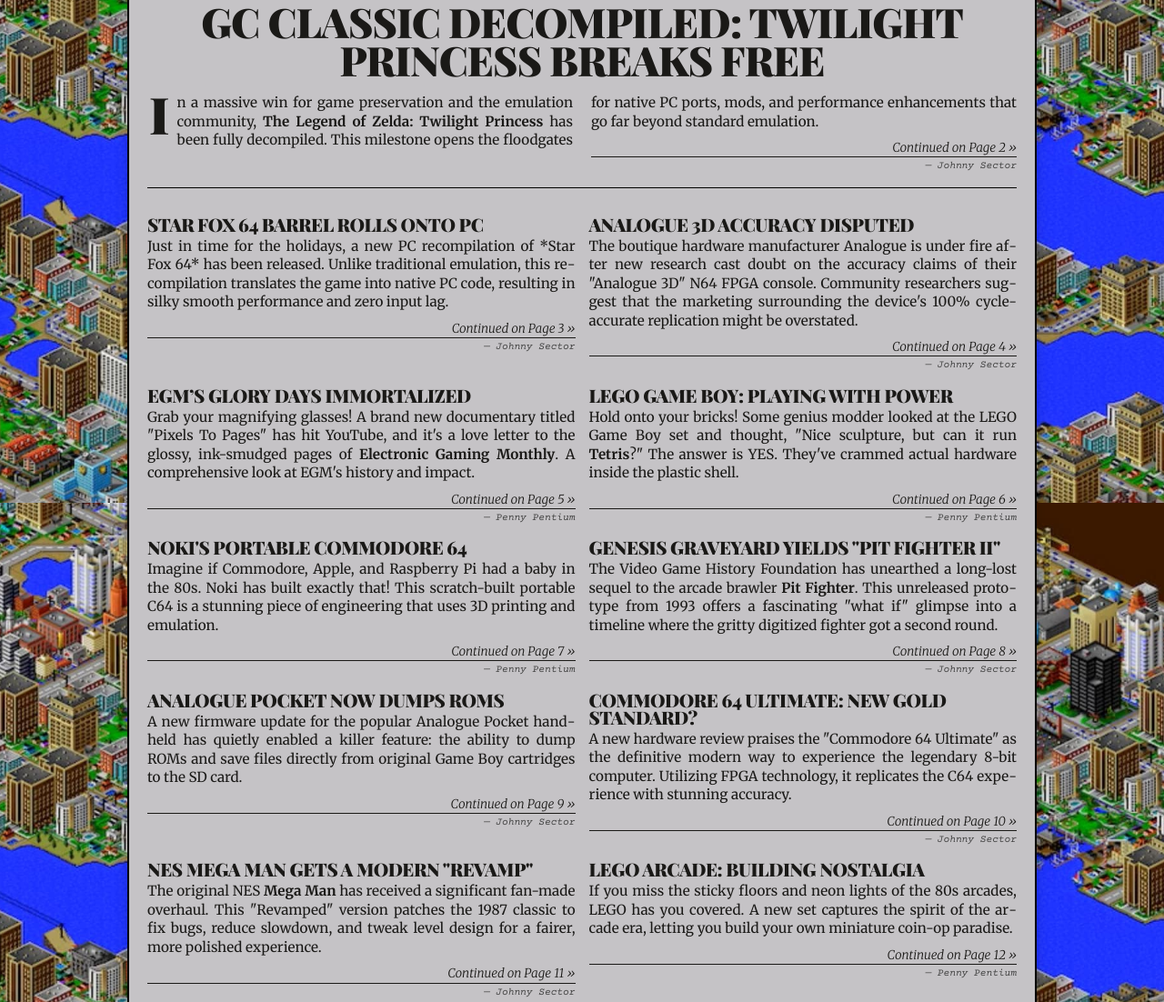
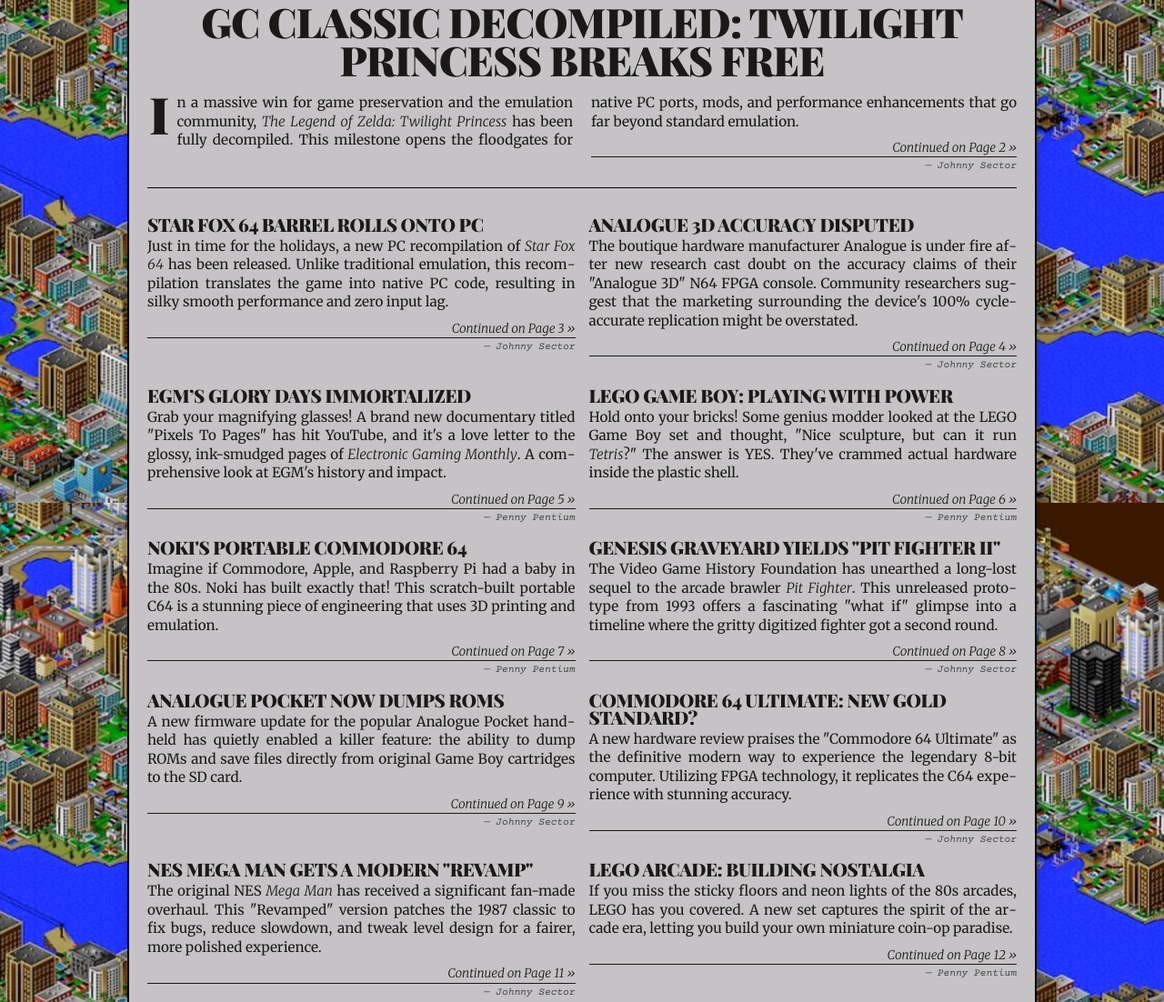
Before and after one commit to imraf/real-mode, a plain HTML site: page docs/index.html in a window 1280 px wide. Shown: the part 247-1349 px from the top of the page at 91% size. Drawn offline with nearby package versions, Linux system fonts and the light colour scheme; a web font is replaced by a local one.

Commit message:
Fix minor issues in html

```diff
--- a/docs/index.html
+++ b/docs/index.html
@@ -44,14 +44,14 @@
                 <!-- Johnny Sector Scoops -->
                 <article class="scoop-item">
                     <h3>GC Classic Decompiled: Twilight Princess Breaks Free</h3>
-                    <p>In a massive win for game preservation and the emulation community, <b>The Legend of Zelda: Twilight Princess</b> has been fully decompiled. This milestone opens the floodgates for native PC ports, mods, and performance enhancements that go far beyond standard emulation.</p>
+                    <p>In a massive win for game preservation and the emulation community, <i>The Legend of Zelda: Twilight Princess</i> has been fully decompiled. This milestone opens the floodgates for native PC ports, mods, and performance enhancements that go far beyond standard emulation.</p>
                     <a href="https://www.timeextension.com/news/2025/12/zelda-twilight-princess-has-been-decompiled" class="source-link">Continued on Page 2 &raquo;</a>
                     <span class="reporter">— Johnny Sector</span>
                 </article>
 
                 <article class="scoop-item">
                     <h3>Star Fox 64 Barrel Rolls onto PC</h3>
-                    <p>Just in time for the holidays, a new PC recompilation of *Star Fox 64* has been released. Unlike traditional emulation, this recompilation translates the game into native PC code, resulting in silky smooth performance and zero input lag.</p>
+                    <p>Just in time for the holidays, a new PC recompilation of <i>Star Fox 64</i> has been released. Unlike traditional emulation, this recompilation translates the game into native PC code, resulting in silky smooth performance and zero input lag.</p>
                     <a href="https://www.timeextension.com/news/2025/12/star-fox-64-gets-another-pc-recompilation-just-in-time-for-christmas" class="source-link">Continued on Page 3 &raquo;</a>
                     <span class="reporter">— Johnny Sector</span>
                 </article>
@@ -66,14 +66,14 @@
                 <!-- Penny Pentium Scoops -->
                 <article class="scoop-item">
                     <h3>EGM’S GLORY DAYS IMMORTALIZED</h3>
-                    <p>Grab your magnifying glasses! A brand new documentary titled "Pixels To Pages" has hit YouTube, and it's a love letter to the glossy, ink-smudged pages of <b>Electronic Gaming Monthly</b>. A comprehensive look at EGM's history and impact.</p>
+                    <p>Grab your magnifying glasses! A brand new documentary titled "Pixels To Pages" has hit YouTube, and it's a love letter to the glossy, ink-smudged pages of <i>Electronic Gaming Monthly</i>. A comprehensive look at EGM's history and impact.</p>
                     <a href="https://www.timeextension.com/news/2025/12/pixels-to-pages-is-a-remarkable-new-youtube-documentary-covering-the-history-of-electronic-gaming-monthly" class="source-link">Continued on Page 5 &raquo;</a>
                     <span class="reporter">— Penny Pentium</span>
                 </article>
 
                 <article class="scoop-item">
                     <h3>LEGO GAME BOY: PLAYING WITH POWER</h3>
-                    <p>Hold onto your bricks! Some genius modder looked at the LEGO Game Boy set and thought, "Nice sculpture, but can it run <b>Tetris</b>?" The answer is YES. They've crammed actual hardware inside the plastic shell.</p>
+                    <p>Hold onto your bricks! Some genius modder looked at the LEGO Game Boy set and thought, "Nice sculpture, but can it run <i>Tetris</i>?" The answer is YES. They've crammed actual hardware inside the plastic shell.</p>
                     <a href="https://retrododo.com/a-modder-has-already-turned-the-lego-game-boy-into-a-working-handheld-that-plays-cartridges/" class="source-link">Continued on Page 6 &raquo;</a>
                     <span class="reporter">— Penny Pentium</span>
                 </article>
@@ -88,7 +88,7 @@
                 <!-- More Johnny Sector -->
                  <article class="scoop-item">
                     <h3>Genesis Graveyard Yields "Pit Fighter II"</h3>
-                    <p>The Video Game History Foundation has unearthed a long-lost sequel to the arcade brawler <b>Pit Fighter</b>. This unreleased prototype from 1993 offers a fascinating "what if" glimpse into a timeline where the gritty digitized fighter got a second round.</p>
+                    <p>The Video Game History Foundation has unearthed a long-lost sequel to the arcade brawler <i>Pit Fighter</i>. This unreleased prototype from 1993 offers a fascinating "what if" glimpse into a timeline where the gritty digitized fighter got a second round.</p>
                     <a href="https://www.timeextension.com/news/2025/12/long-lost-genesis-sequel-to-pit-fighter-is-found-thanks-to-the-vghf" class="source-link">Continued on Page 8 &raquo;</a>
                     <span class="reporter">— Johnny Sector</span>
                 </article>
@@ -109,7 +109,7 @@
 
                  <article class="scoop-item">
                     <h3>NES Mega Man Gets a Modern "Revamp"</h3>
-                    <p>The original NES <b>Mega Man</b> has received a significant fan-made overhaul. This "Revamped" version patches the 1987 classic to fix bugs, reduce slowdown, and tweak level design for a fairer, more polished experience.</p>
+                    <p>The original NES <i>Mega Man</i> has received a significant fan-made overhaul. This "Revamped" version patches the 1987 classic to fix bugs, reduce slowdown, and tweak level design for a fairer, more polished experience.</p>
                     <a href="https://www.timeextension.com/news/2025/12/the-original-nes-mega-man-has-just-got-a-new-revamped-version-courtesy-of-a-fan" class="source-link">Continued on Page 11 &raquo;</a>
                     <span class="reporter">— Johnny Sector</span>
                 </article>
@@ -141,7 +141,7 @@
 
             <article>
                 <h3>1987 Computer Chronicles Christmas Buyer's Guide</h3>
-                <p>Clint from LGR takes us on a ghost-of-Christmas-past tour, commentating over a classic 1987 episode of *The Computer Chronicles*. It's a fascinating time capsule showing the fierce battle for the home desktop.</p>
+                <p>Clint from LGR takes us on a ghost-of-Christmas-past tour, commentating over a classic 1987 episode of <i>The Computer Chronicles</i>. It's a fascinating time capsule showing the fierce battle for the home desktop.</p>
                 <a href="https://www.youtube.com/watch?v=bWXLDfbmpU8" class="source-link">Continued on Page 14 &raquo;</a>
                 <span class="reporter">— Apogee Slater</span>
             </article>
@@ -177,7 +177,7 @@
 
             <article>
                 <h3>Pac-Guy Christmas: Klik & Play Freeware at Retail?</h3>
-                <p>In a bizarre twist of 90s retail shenanigans, this video explores *Pac-Guy Christmas*, a game made with the consumer tool *Klik & Play* that somehow ended up on store shelves.</p>
+                <p>In a bizarre twist of 90s retail shenanigans, this video explores <i>Pac-Guy Christmas</i>, a game made with the consumer tool <i>Klik & Play</i> that somehow ended up on store shelves.</p>
                 <a href="https://www.youtube.com/watch?v=k-y14L_6R1s" class="source-link">Continued on Page 17 &raquo;</a>
                 <span class="reporter">— Apogee Slater</span>
             </article>
@@ -322,7 +322,7 @@
 
             <article>
                 <h3>Productivity Skyrocketing</h3>
-                <p>A tongue-in-cheek show-and-tell of a retro setup where "productivity is skyrocketing." We all know that means playing games, but hey, it *looks* productive!</p>
+                <p>A tongue-in-cheek show-and-tell of a retro setup where "productivity is skyrocketing." We all know that means playing games, but hey, it <i>looks</i> productive!</p>
                 <a href="https://www.reddit.com/r/retrobattlestations/comments/1p9fs31/my_productivity_is_skyrocketing/" class="source-link">Continued on Page 32 &raquo;</a>
                 <span class="reporter">— Isa Buster</span>
             </article>
```
